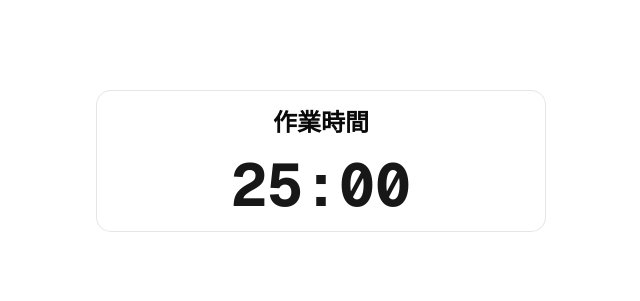
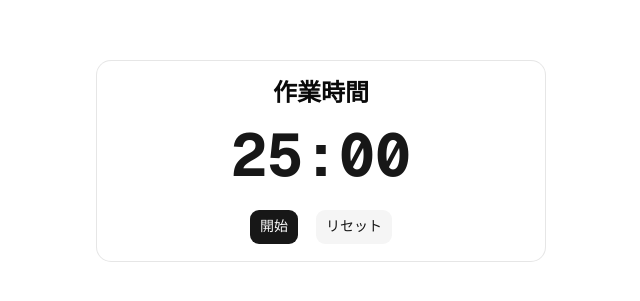
Before and after one commit to Kazuho1222/ai-pomodoro-timer, a Next.js app: page / in a window 1280 px wide. Shown: the part 239-540 px from the top of the page, without its empty margins (319-959 px from the left). Built offline with nearby package versions, Linux system fonts and the light colour scheme.

Commit message:
タイマーのコントロールボタンを作成

```diff
--- /dev/null
+++ b/components/Controls.tsx
@@ -0,0 +1,14 @@
+import { Button } from "./ui/button";
+
+export default function Controls() {
+	return (
+		<div className="flex gap-4">
+			<Button variant="default" size="lg">
+				開始
+			</Button>
+			<Button variant="secondary" size="lg">
+				リセット
+			</Button>
+		</div>
+	);
+}
--- a/components/TimerApp.tsx
+++ b/components/TimerApp.tsx
@@ -1,5 +1,6 @@
 "use client";
 
+import Controls from "./Controls";
 import TimerDisplay from "./TimerDisplay";
 import { Card, CardContent, CardHeader, CardTitle } from "./ui/card";
 
@@ -12,8 +13,9 @@
 						作業時間
 					</CardTitle>
 				</CardHeader>
-				<CardContent className="flex justify-center">
+				<CardContent className="flex flex-col items-center gap-6">
 					<TimerDisplay minutes={25} seconds={0} />
+					<Controls />
 				</CardContent>
 			</Card>
 		</div>
```
